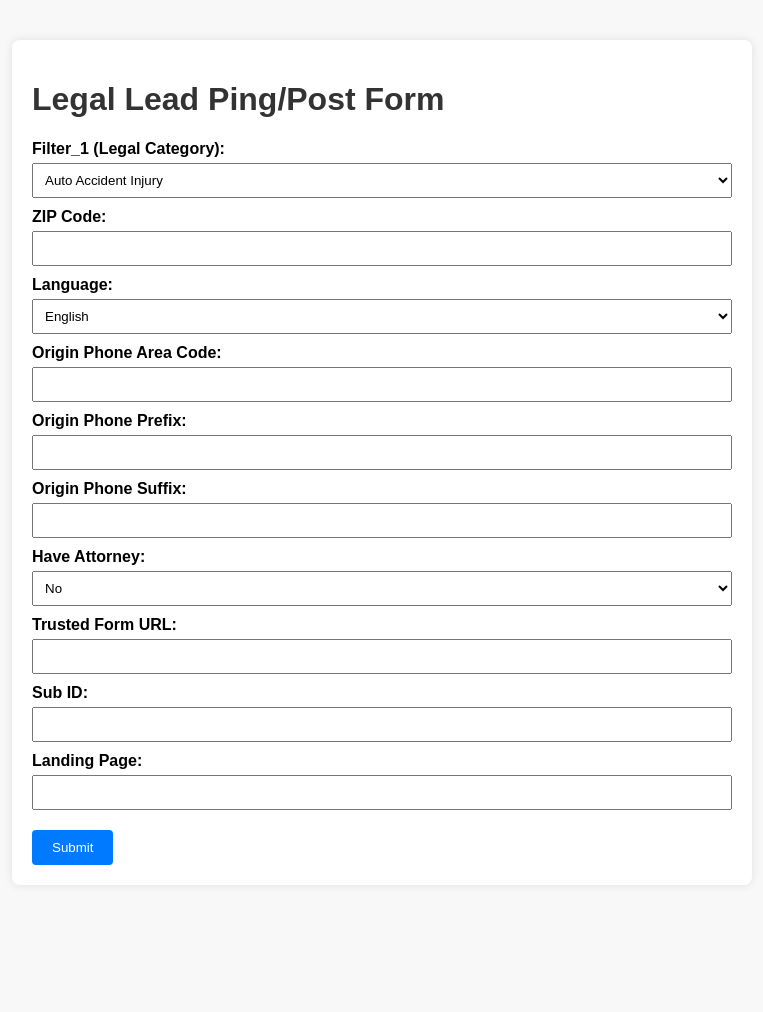
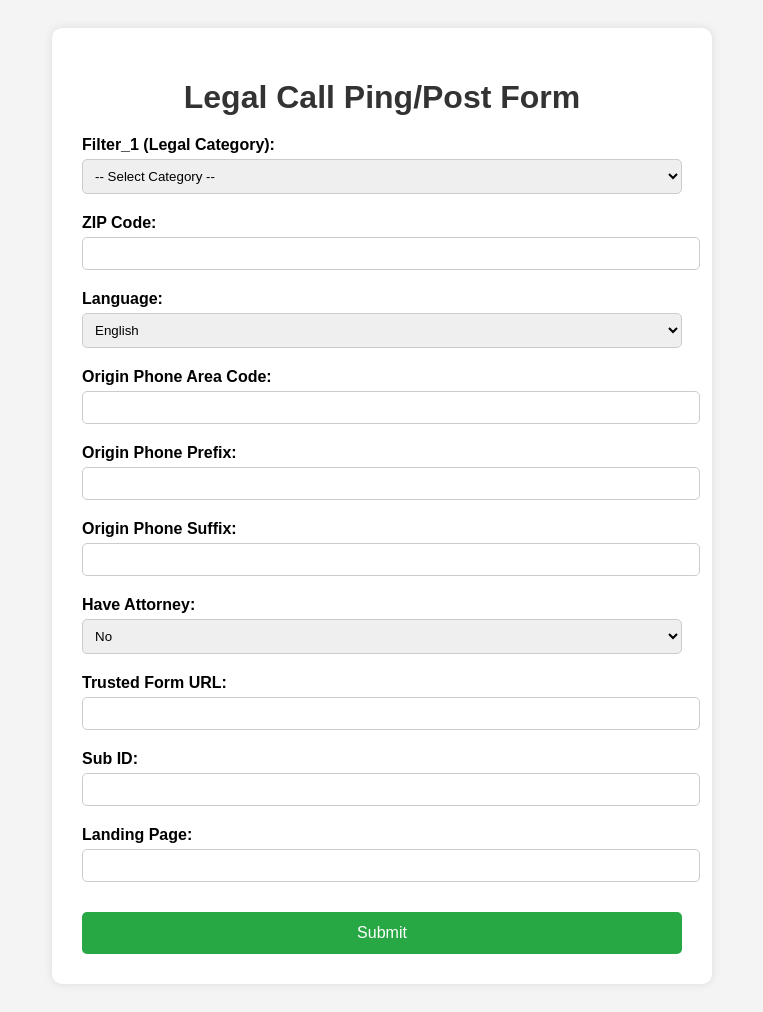
Before and after one commit to hadisatti105/4legalleads, a FastAPI app: page / in a window 1280 px wide. Shown: the whole page, without its empty margins (258-1021 px from the left). Before the commit the page ends 865 px from the top, so only its background shows below. Run offline with FastAPI, Linux system fonts and the light colour scheme.

Commit message:
FINAL FINAL FULL VERSION - Dynamic Fields + CSS + Injury Type Dropdown

```diff
--- a/static/style.css
+++ b/static/style.css
@@ -1,20 +1,21 @@
 body {
     font-family: Arial, sans-serif;
-    background-color: #f8f8f8;
-    margin: 20px;
+    background-color: #f4f4f4;
     padding: 20px;
 }
 
-.container {
+.form-container {
     background-color: #fff;
-    padding: 20px;
-    border-radius: 8px;
-    max-width: 700px;
-    margin: 0 auto;
-    box-shadow: 0 0 10px rgba(0, 0, 0, 0.1);
+    padding: 30px;
+    border-radius: 10px;
+    max-width: 600px;
+    margin: auto;
+    box-shadow: 0 0 10px rgba(0,0,0,0.1);
 }
 
-h1, h2 {
+h1 {
+    text-align: center;
+    margin-bottom: 20px;
     color: #333;
 }
 
@@ -29,25 +30,24 @@ select {
     width: 100%;
     padding: 8px;
     margin-top: 5px;
-    box-sizing: border-box;
+    margin-bottom: 10px;
+    border-radius: 5px;
+    border: 1px solid #ccc;
 }
 
 button {
+    background-color: #28a745;
+    color: white;
+    border: none;
+    padding: 12px 20px;
+    border-radius: 5px;
+    cursor: pointer;
+    font-size: 16px;
+    display: block;
+    width: 100%;
     margin-top: 20px;
-    padding: 10px 20px;
-    background-color: #007BFF;
-    color: #fff;
-    border: none;
-    border-radius: 4px;
-    cursor: pointer;
 }
 
 button:hover {
-    background-color: #0056b3;
+    background-color: #218838;
 }
-
-pre {
-    background-color: #f4f4f4;
-    padding: 10px;
-    overflow-x: auto;
-}
--- a/templates/index.html
+++ b/templates/index.html
@@ -1,32 +1,33 @@
 <!DOCTYPE html>
 <html>
 <head>
-    <title>Legal Lead Ping/Post Form</title>
+    <title>Legal Call Ping/Post Form</title>
     <link rel="stylesheet" href="/static/style.css">
     <script>
-        function updateCategoryFields() {
-            const category = document.getElementById("filter_1").value;
-            const extraFields = document.getElementById("extraFields");
-
-            if (["Auto Accident Injury", "Personal Injury", "Workers Comp", "Medical Malpractice", "Product Liability"].includes(category)) {
-                extraFields.style.display = "block";
+        function updateFields() {
+            const category = document.getElementById('filter_1').value;
+            const extraFields = document.getElementById('extra-fields');
+            if (category === 'Auto Accident Injury' || category === 'Personal Injury' || category === 'Workers Comp' || category === 'Medical Malpractice' || category === 'Product Liability') {
+                extraFields.style.display = 'block';
             } else {
-                extraFields.style.display = "none";
+                extraFields.style.display = 'none';
             }
         }
     </script>
 </head>
 <body>
-    <div class="container">
-        <h1>Legal Lead Ping/Post Form</h1>
+    <div class="form-container">
+        <h1>Legal Call Ping/Post Form</h1>
         <form method="post" action="/submit">
             <label>Filter_1 (Legal Category):</label>
-            <select name="filter_1" id="filter_1" onchange="updateCategoryFields()" required>
+            <select name="filter_1" id="filter_1" required onchange="updateFields()">
+                <option value="">-- Select Category --</option>
                 <option value="Auto Accident Injury">Auto Accident Injury</option>
                 <option value="Personal Injury">Personal Injury</option>
                 <option value="Workers Comp">Workers Comp</option>
                 <option value="Medical Malpractice">Medical Malpractice</option>
                 <option value="Product Liability">Product Liability</option>
+                <option value="Other">Other</option>
             </select>
 
             <label>ZIP Code:</label>
@@ -63,12 +64,28 @@
             <label>Landing Page:</label>
             <input type="text" name="landing_page" required>
 
-            <div id="extraFields" style="display:none;">
+            <div id="extra-fields" style="display:none;">
                 <label>Incident Date (MM/DD/YYYY):</label>
-                <input type="text" name="incident_date">
+                <input type="text" name="incident_date" placeholder="MM/DD/YYYY">
 
                 <label>Injury Type:</label>
-                <input type="text" name="injury_type">
+                <select name="injury_type">
+                    <option value="">-- Select Injury Type --</option>
+                    <option value="Anxiety">Anxiety</option>
+                    <option value="Back or Neck Pain">Back or Neck Pain</option>
+                    <option value="Brain Injury">Brain Injury</option>
+                    <option value="Broken Bones">Broken Bones</option>
+                    <option value="Cuts and Bruises">Cuts and Bruises</option>
+                    <option value="Dog Bite">Dog Bite</option>
+                    <option value="Headaches">Headaches</option>
+                    <option value="Loss of Life">Loss of Life</option>
+                    <option value="Loss of Limb">Loss of Limb</option>
+                    <option value="Memory Loss">Memory Loss</option>
+                    <option value="No Injury">No Injury</option>
+                    <option value="Spinal Cord Injury or Paralysis">Spinal Cord Injury or Paralysis</option>
+                    <option value="Whiplash">Whiplash</option>
+                    <option value="Other">Other</option>
+                </select>
 
                 <label>Were You At Fault:</label>
                 <select name="were_you_at_fault">
```
